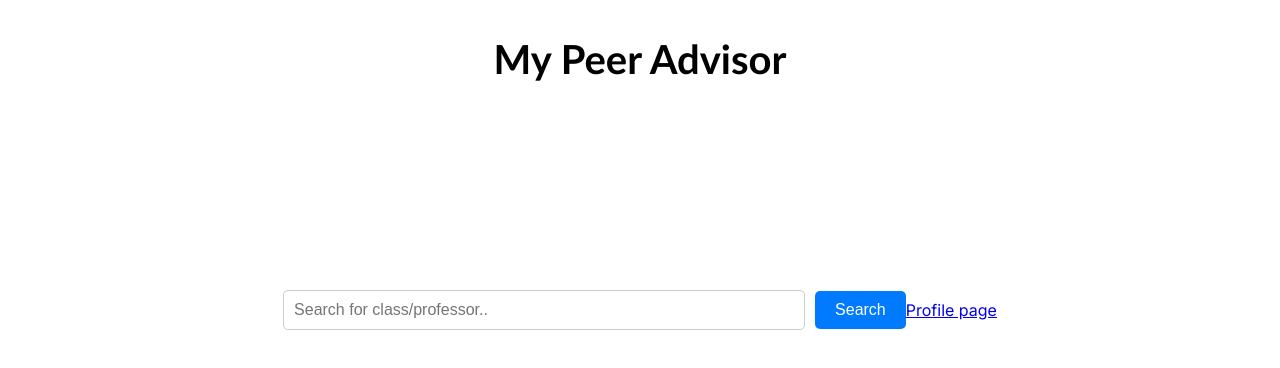
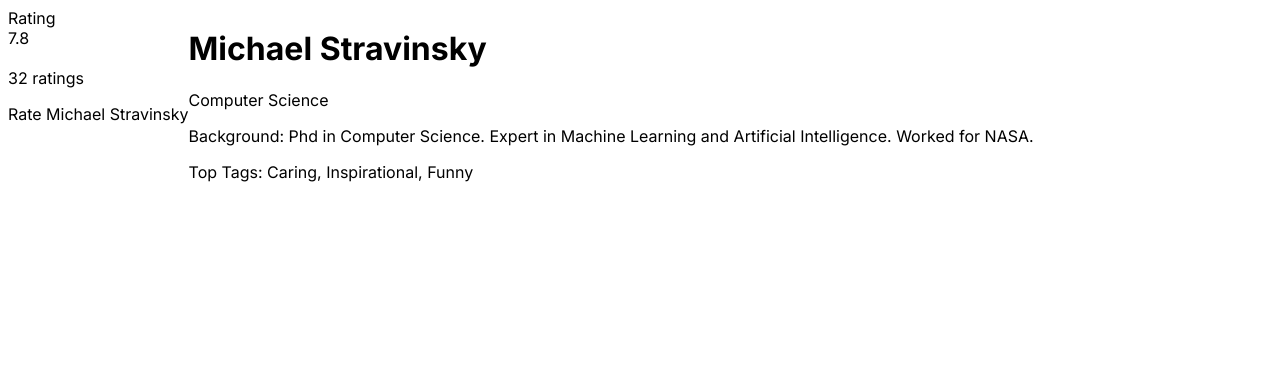
Before and after one commit to dsaini64/my-peer-advisor, a Next.js app in the folder website/: page / in a window 1280 px wide. Shown: the top 368 px of the page. Built offline with nearby package versions, Linux system fonts and the light colour scheme.

Commit message:
Added layout to rating professor card for profile

```diff
--- a/website/package.json
+++ b/website/package.json
@@ -9,6 +9,7 @@
     "lint": "next lint"
   },
   "dependencies": {
+    "bootstrap": "^5.3.2",
     "next": "13.5.6",
     "react": "^18",
     "react-dom": "^18",
--- a/website/src/app/globals.css
+++ b/website/src/app/globals.css
@@ -46,5 +46,16 @@
 
 .profileCardLayout {
   display: flex;
-  gap: 50px;
+  /* gap: 50px; */
 }
+
+.ratingLayout {
+  display: flex;
+  flex-direction: column;
+  width: 200px;
+}
+
+.ratingHeader {
+  align-self: center;
+  padding-bottom: 4px;
+}
--- a/website/src/app/page.tsx
+++ b/website/src/app/page.tsx
@@ -1,23 +1,85 @@
-import Image from 'next/image'
-import React from 'react';
+// import Image from 'next/image'
+// import React from 'react';
 
-export default function Homepage() {
+// export default function Homepage() {
+//   return (
+//     <div>
+//       <div className='MyPeerAdvisorHeader'>
+//         <h1 >My Peer Advisor</h1>
+//       </div>
+//       <SearchBar />
+//     </div>
+//   );
+// }
+
+// function SearchBar() {
+//   return (
+//     <div className="search-bar">
+//       <input type="text" placeholder="Search for class/professor.." />
+//       <button>Search</button>
+//       <a href='./profilePage.tsx'> Profile page</a>
+//     </div>
+//   );
+// }
+
+import { useState, useEffect } from "react";
+
+export default function ProfilePage() {
+  // call backend for data
+  let profName = "Michael Stravinsky"
+  let profDesc = "Background: Phd in Computer Science. Expert in Machine Learning and Artificial Intelligence. Worked for NASA."
+  let tags = "Caring, Inspirational, Funny"
+  let degree  = "Computer Science"
+  let ratings = 32
   return (
-    <div>
-      <div className='MyPeerAdvisorHeader'>
-        <h1 >My Peer Advisor</h1>
-      </div>
-      <SearchBar />
+    <div className="card">
+        <div className="card-body profileCardLayout">
+
+            <Rating profName={profName} reviewNum={ratings}/>
+            <ProfileBody profName={profName} profDesc={profDesc} tags={tags} degree={degree}/>
+        </div>
     </div>
   );
 }
 
-function SearchBar() {
+type profileBodyProps = {
+  profName: string,
+  profDesc: string,
+  degree: string,
+  tags: string
+}
+
+function ProfileBody(content: profileBodyProps) {
   return (
-    <div className="search-bar">
-      <input type="text" placeholder="Search for class/professor.." />
-      <button>Search</button>
-      <a href='./profilePage.tsx'> Profile page</a>
+    <div>
+      <div><h1>{content.profName}</h1></div>
+      <div>{content.degree}</div>
+      <div><p>{content.profDesc}</p></div>
+      <div>Top Tags: {content.tags}</div>
+    </div>
+  )
+}
+
+type profInfoProp = {
+  profName: string
+  reviewNum: number
+}
+
+function Rating(profInfo: profInfoProp){
+  // call backend function for rating
+  return (
+    <div className="rating">
+      <div className="ratingHeader">
+      <div>
+        Rating
+      </div>
+      <div>
+        7.8  {/* computed average */}
+      </div>
+    </div>
+      <p> {profInfo.reviewNum} ratings</p>
+      <div>Rate {profInfo.profName}</div>
+      {/* basically rating footer should maybe add more components to make it more clear what each thing does */}
     </div>
   );
 }
```
Also changed, not shown: 1 other file (tests, documents, lock files or other folders).
